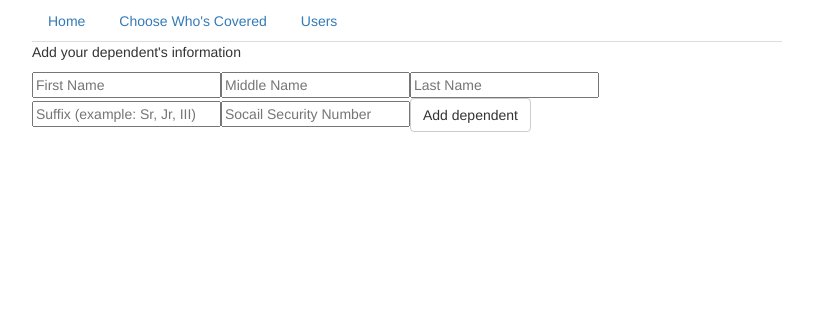
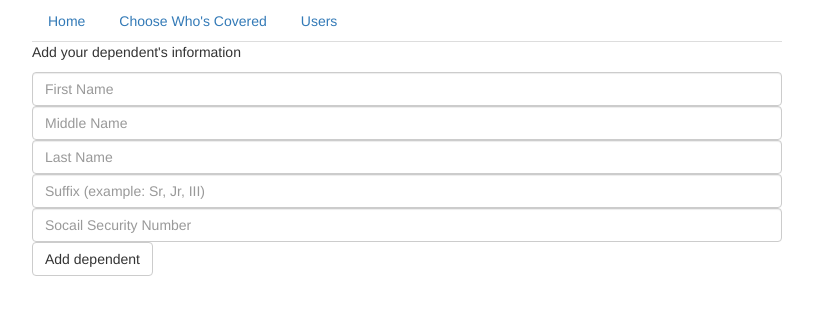
Before and after one commit to kotari/enrollment, an Angular app: page /#/add in a window 1280 px wide. Shown: the top 314 px of the page, without its empty margins (233-1046 px from the left). Built offline with nearby package versions, Linux system fonts and the light colour scheme.

Commit message:
adding viewchild

```diff
--- a/src/app/app-routing.module.ts
+++ b/src/app/app-routing.module.ts
@@ -14,12 +14,12 @@ const appPaths: Routes = [
     { path: '', component: HomeComponent},
     { path: 'msgs', component: MsgsComponent},
     { path: 'dependents', component: DependentsComponent,
-        //canActivate: [AuthGuard]
+        // canActivate: [AuthGuard]
         canActivateChild: [AuthGuard]
     },
-    { path: 'add', component:AddComponent, canDeactivate: [CanDeactivateGuard]},
+    { path: 'add', component: AddComponent, canDeactivate: [CanDeactivateGuard]},
     { path: 'http-404', component: Http404Component},
-    { path: '**', redirectTo:'.http-404'}
+    { path: '**', redirectTo: '.http-404'}
     // { path: 'users', component: UsersComponent},
     // { path: 'users/:id/:name', component:UserComponent}
   ];
--- a/src/app/auth-guard-service.ts
+++ b/src/app/auth-guard-service.ts
@@ -3,10 +3,10 @@ import {
     ActivatedRouteSnapshot,
     RouterStateSnapshot,
     CanActivateChild
-} from '@angular/router'
+} from '@angular/router';
 import { Observable } from 'rxjs/Observable';
 import { Injectable } from '@angular/core';
-import { Router } from '@angular/router'
+import { Router } from '@angular/router';
 
 import { AuthService } from './auth.service';
 
--- a/src/app/auth.service.ts
+++ b/src/app/auth.service.ts
@@ -1,4 +1,3 @@
-
 export class AuthService {
     loggedIn = true;
 
--- a/src/app/dependents/add/add.component.html
+++ b/src/app/dependents/add/add.component.html
@@ -1,9 +1,17 @@
 <div>
   <p>Add your dependent's information</p>
-  <input type="text" placeholder="First Name" [(ngModel)]="firstName"/>
-  <input type="text" placeholder="Middle Name" [(ngModel)]="middleName"/>
-  <input type="text" placeholder="Last Name" [(ngModel)]="lastName"/>
-  <input type="text" placeholder="Suffix (example: Sr, Jr, III)" [(ngModel)]="suffix"/>
-  <input type="text" placeholder="Socail Security Number" [(ngModel)]="ssn"/>
-  <button class="btn btn-default" (click)="onAddDependent()">Add dependent</button>
+  <form (ngSubmit)="onSubmit(f)" #f="ngForm">
+    <!--<input type="text" placeholder="First Name" [(ngModel)]="firstName" class="form-control"/>
+    <input type="text" placeholder="Middle Name" [(ngModel)]="middleName" class="form-control"/>
+    <input type="text" placeholder="Last Name" [(ngModel)]="lastName" class="form-control"/>
+    <input type="text" placeholder="Suffix (example: Sr, Jr, III)" [(ngModel)]="suffix" class="form-control"/>
+    <input type="text" placeholder="Socail Security Number" [(ngModel)]="ssn" class="form-control"/>
+    <button class="btn btn-default" (click)="onAddDependent()">Add dependent</button>-->
+    <input type="text" placeholder="First Name" ngModel name="firstName" class="form-control"/>
+    <input type="text" placeholder="Middle Name" ngModel name="middleName" class="form-control"/>
+    <input type="text" placeholder="Last Name" ngModel name="lastName" class="form-control"/>
+    <input type="text" placeholder="Suffix (example: Sr, Jr, III)" ngModel name="suffix" class="form-control"/>
+    <input type="text" placeholder="Socail Security Number" ngModel name="ssn" class="form-control"/>
+    <button class="btn btn-default" type="submit">Add dependent</button>
+  </form>
 </div>
--- a/src/app/dependents/add/add.component.ts
+++ b/src/app/dependents/add/add.component.ts
@@ -1,5 +1,6 @@
-import { Component, OnInit } from '@angular/core';
+import { Component, OnInit, ViewChild } from '@angular/core';
 import { Router } from '@angular/router';
+import { NgForm } from '@angular/forms';
 import { Observable } from 'rxjs/Observable';
 import { EnrollmentService } from '../../enrollment.service';
 
@@ -10,6 +11,7 @@ import { EnrollmentService } from '../../enrollment.service';
 })
 export class AddComponent implements OnInit {
   changesSaved = false;
+  @ViewChild('f') form: NgForm;
   firstName = '';
   lastName = '';
   middleName = '';
@@ -26,18 +28,30 @@ export class AddComponent implements OnInit {
     this.changesSaved = true;
     console.log(this.firstName);
     console.log(this.lastName);
-    console.log("rajesh " + this.enrollmentSvc.dependents.length);
+    console.log('rajesh ' + this.enrollmentSvc.dependents.length);
+    // tslint:disable-next-line:max-line-length
     this.enrollmentSvc.dependents.push({firstName: this.firstName, lastName: this.lastName, middleName: this.middleName, suffix: this.suffix, ssn: this.ssn});
     console.log(this.enrollmentSvc.dependents.length);
     this.router.navigate(['/dependents']);
   }
 
-  canDeactivate(): Observable<boolean> | Promise<boolean> | boolean {
-    if (this.firstName !== '' && !this.changesSaved) {
-      return confirm("Do you want to navigate without saving changes");
+  canDeactivate(form: NgForm): Observable<boolean> | Promise<boolean> | boolean {
+    console.log('in canDeactivate');
+    // console.log(form);
+    if (form.dirty && !this.changesSaved) {
+      return confirm('Do you want to navigate without saving changes');
     } else {
-      //this.enrollmentSvc.dependents.push()
+      // this.enrollmentSvc.dependents.push()
       return true;
     }
   }
+
+  onSubmit(form: NgForm) {
+    const obj = form.value;
+    // tslint:disable-next-line:max-line-length
+    this.enrollmentSvc.dependents.push({firstName: obj.firstName, lastName: obj.lastName, middleName: obj.middleName, suffix: obj.suffix, ssn: obj.ssn});
+    console.log(this.enrollmentSvc.dependents.length);
+    this.changesSaved = true;
+    this.router.navigate(['/dependents']);
+  }
 }
--- a/src/app/dependents/add/can-deactivate-guard.service.ts
+++ b/src/app/dependents/add/can-deactivate-guard.service.ts
@@ -1,11 +1,13 @@
-import { Observable } from "rxjs/Observable";
+import { Observable } from 'rxjs/Observable';
 import { CanDeactivate,
     ActivatedRouteSnapshot,
     RouterStateSnapshot
- } from "@angular/router";
+ } from '@angular/router';
+ import { NgForm } from '@angular/forms';
 
 export interface CanComponentDeactivate {
-    canDeactivate: () => Observable<boolean> | Promise<boolean> | boolean;
+    form: NgForm;
+    canDeactivate: (form: NgForm) => Observable<boolean> | Promise<boolean> | boolean;
 }
 
 export class CanDeactivateGuard implements CanDeactivate<CanComponentDeactivate> {
@@ -13,8 +15,7 @@ export class CanDeactivateGuard implements CanDeactivate<CanComponentDeactivate>
         currentRoute: ActivatedRouteSnapshot,
         currentState: RouterStateSnapshot,
         nextState?: RouterStateSnapshot): boolean | Observable<boolean> | Promise<boolean> {
-            return component.canDeactivate();
+            return component.canDeactivate(component.form);
         // throw new Error("Method not implemented.");
     }
-
 }
```
